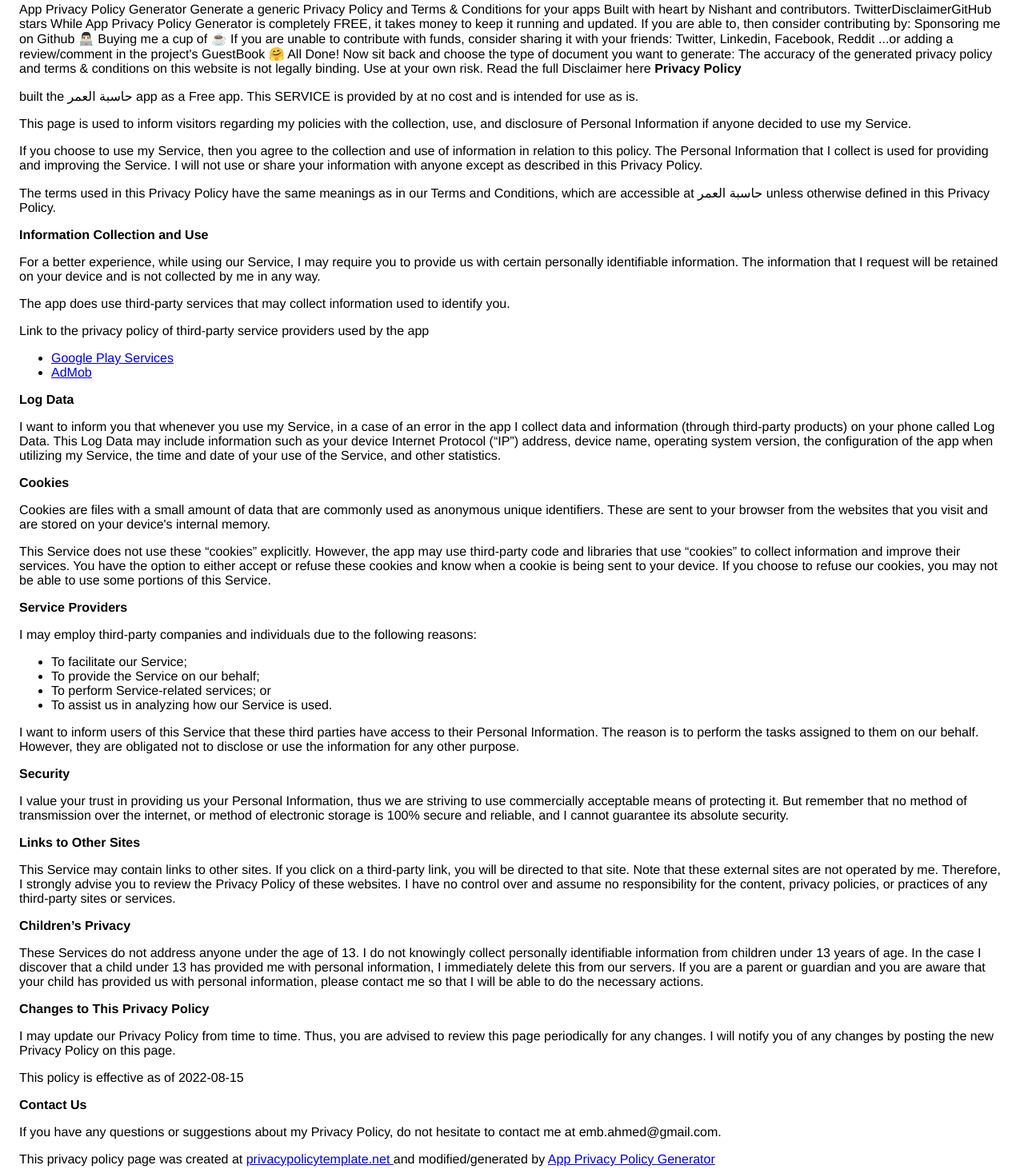
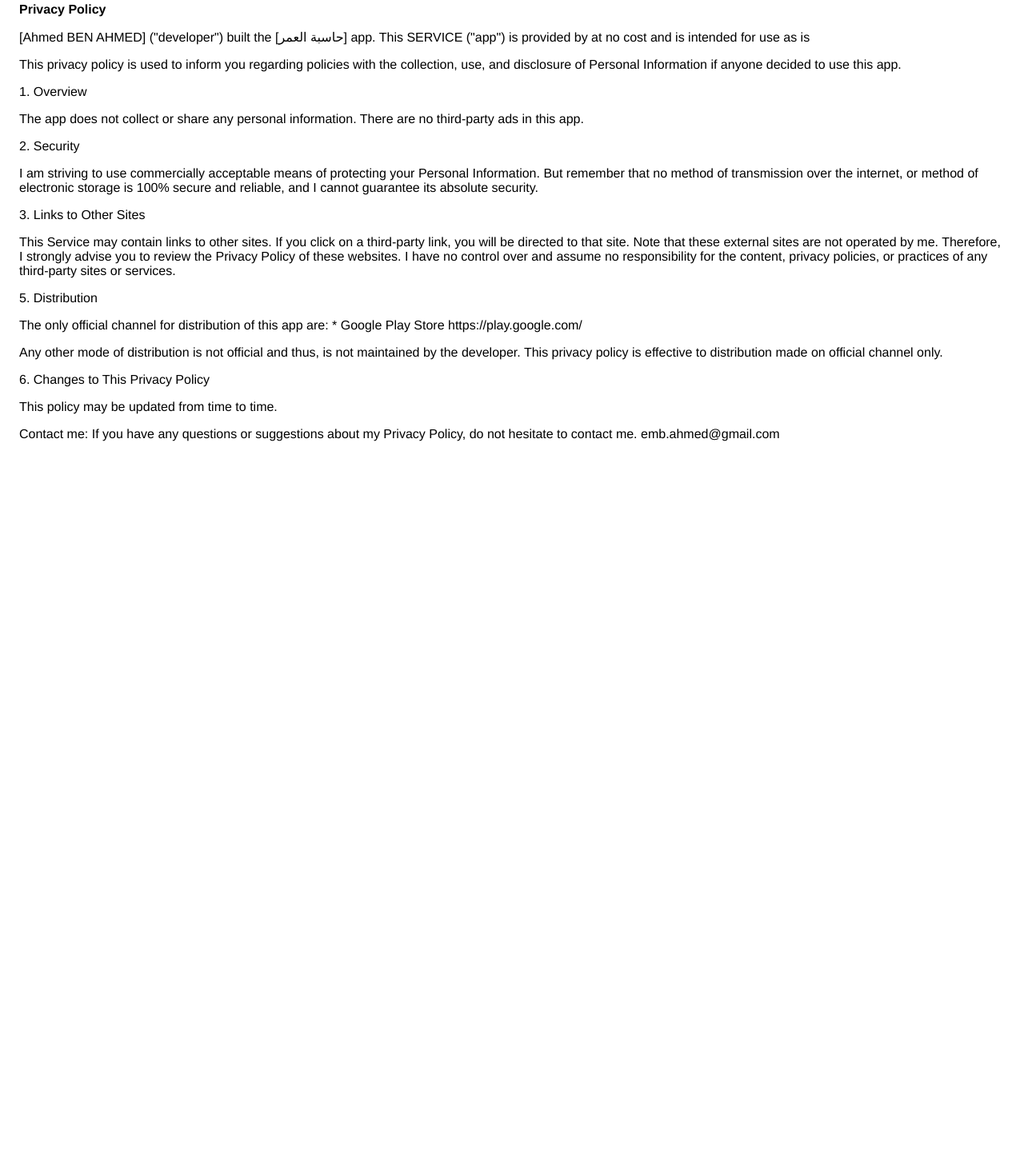
Before and after one commit to ahmedbenahmed/ahmedbenahmed.github.io, a plain HTML site: page index.html in a window 1280 px wide. Shown: the part 21-1483 px from the top of the page at 80% size. After the commit the page ends 800 px from the top, so only its background shows below. Drawn offline with Linux system fonts and the light colour scheme.

Commit message:
Update index.html

```diff
--- a/index.html
+++ b/index.html
@@ -1,28 +1,4 @@
-App Privacy Policy Generator
-Generate a generic Privacy Policy and Terms & Conditions for your apps
-Built with heart by Nishant and contributors.
 
-TwitterDisclaimerGitHub stars
-
-
-While App Privacy Policy Generator is completely FREE, it takes money to keep it running and updated.
-If you are able to, then consider contributing by:
-
-Sponsoring me on Github 👨🏻‍💻
-Buying me a cup of ☕
-If you are unable to contribute with funds, consider sharing it with your friends: Twitter, Linkedin, Facebook, Reddit
-
-...or adding a review/comment in the project's GuestBook 🤗
-
-All Done!
-Now sit back and choose the type of document you want to generate:
-
-
-
-
-The accuracy of the generated privacy policy and terms & conditions on this website is not legally binding. Use at your own risk.
-
-Read the full Disclaimer here
 
 
 <!DOCTYPE html>
@@ -35,102 +11,68 @@
     </head>
     <body>
     <strong>Privacy Policy</strong> <p>
- built the حاسبة العمر app as
-a Free app. This SERVICE is provided by
- at no cost and is intended for use as
-is.
-</p> <p>
-This page is used to inform visitors regarding my
-policies with the collection, use, and disclosure of Personal
-Information if anyone decided to use my Service.
-</p> <p>
-If you choose to use my Service, then you agree to
-the collection and use of information in relation to this
-policy. The Personal Information that I collect is
-used for providing and improving the Service. I will not use or share your information with
-anyone except as described in this Privacy Policy.
-</p> <p>
-The terms used in this Privacy Policy have the same meanings
-as in our Terms and Conditions, which are accessible at
-حاسبة العمر unless otherwise defined in this Privacy Policy.
-</p> <p><strong>Information Collection and Use</strong></p> <p>
-For a better experience, while using our Service, I
-may require you to provide us with certain personally
-identifiable information. The information that
-I request will be retained on your device and is not collected by me in any way.
-</p> <div><p>
-The app does use third-party services that may collect
-information used to identify you.
-</p> <p>
-Link to the privacy policy of third-party service providers used
-by the app
-</p> <ul><li><a href="https://www.google.com/policies/privacy/" target="_blank" rel="noopener noreferrer">Google Play Services</a></li><li><a href="https://support.google.com/admob/answer/6128543?hl=en" target="_blank" rel="noopener noreferrer">AdMob</a></li><!----><!----><!----><!----><!----><!----><!----><!----><!----><!----><!----><!----><!----><!----><!----><!----><!----><!----><!----><!----><!----><!----><!----><!----><!----><!----></ul></div> <p><strong>Log Data</strong></p> <p>
-I want to inform you that whenever you
-use my Service, in a case of an error in the app
-I collect data and information (through third-party
-products) on your phone called Log Data. This Log Data may
-include information such as your device Internet Protocol
-(“IP”) address, device name, operating system version, the
-configuration of the app when utilizing my Service,
-the time and date of your use of the Service, and other
-statistics.
-</p> <p><strong>Cookies</strong></p> <p>
-Cookies are files with a small amount of data that are
-commonly used as anonymous unique identifiers. These are sent
-to your browser from the websites that you visit and are
-stored on your device's internal memory.
-</p> <p>
-This Service does not use these “cookies” explicitly. However,
-the app may use third-party code and libraries that use
-“cookies” to collect information and improve their services.
-You have the option to either accept or refuse these cookies
-and know when a cookie is being sent to your device. If you
-choose to refuse our cookies, you may not be able to use some
-portions of this Service.
-</p> <p><strong>Service Providers</strong></p> <p>
-I may employ third-party companies and
-individuals due to the following reasons:
-</p> <ul><li>To facilitate our Service;</li> <li>To provide the Service on our behalf;</li> <li>To perform Service-related services; or</li> <li>To assist us in analyzing how our Service is used.</li></ul> <p>
-I want to inform users of this Service
-that these third parties have access to their Personal
-Information. The reason is to perform the tasks assigned to
-them on our behalf. However, they are obligated not to
-disclose or use the information for any other purpose.
-</p> <p><strong>Security</strong></p> <p>
-I value your trust in providing us your
-Personal Information, thus we are striving to use commercially
-acceptable means of protecting it. But remember that no method
-of transmission over the internet, or method of electronic
-storage is 100% secure and reliable, and I cannot
-guarantee its absolute security.
-</p> <p><strong>Links to Other Sites</strong></p> <p>
-This Service may contain links to other sites. If you click on
-a third-party link, you will be directed to that site. Note
-that these external sites are not operated by me.
-Therefore, I strongly advise you to review the
-Privacy Policy of these websites. I have
-no control over and assume no responsibility for the content,
-privacy policies, or practices of any third-party sites or
-services.
-</p> <p><strong>Children’s Privacy</strong></p> <div><p>
-These Services do not address anyone under the age of 13.
-I do not knowingly collect personally
-identifiable information from children under 13 years of age. In the case
-I discover that a child under 13 has provided
-me with personal information, I immediately
-delete this from our servers. If you are a parent or guardian
-and you are aware that your child has provided us with
-personal information, please contact me so that
-I will be able to do the necessary actions.
-</p></div> <!----> <p><strong>Changes to This Privacy Policy</strong></p> <p>
-I may update our Privacy Policy from
-time to time. Thus, you are advised to review this page
-periodically for any changes. I will
-notify you of any changes by posting the new Privacy Policy on
-this page.
-</p> <p>This policy is effective as of 2022-08-15</p> <p><strong>Contact Us</strong></p> <p>
-If you have any questions or suggestions about my
-Privacy Policy, do not hesitate to contact me at emb.ahmed@gmail.com.
-</p> <p>This privacy policy page was created at <a href="https://privacypolicytemplate.net" target="_blank" rel="noopener noreferrer">privacypolicytemplate.net </a>and modified/generated by <a href="https://app-privacy-policy-generator.nisrulz.com/" target="_blank" rel="noopener noreferrer">App Privacy Policy Generator</a></p>
-    </body>
+
+[Ahmed BEN AHMED] ("developer") built the [حاسبة العمر] app. This SERVICE ("app") is provided
+by at no cost and is intended for use as is
+<p>
+
+This privacy policy is used to inform you regarding policies with the collection, use, and
+disclosure of Personal Information if anyone decided to use this app.
+</p>
+<p>
+1. Overview
+</p>
+<p>
+The app does not collect or share any personal information. There are no third-party
+ads in this app.
+</p>
+
+<p>
+2. Security
+</p><p>
+I am striving to use commercially acceptable means of protecting your Personal
+Information. But remember that no method of transmission over the internet, or method of
+electronic storage is 100% secure and reliable, and I cannot guarantee its absolute
+security.
+</p>
+
+<p>
+3. Links to Other Sites
+</p>
+<p>
+This Service may contain links to other sites. If you click on a third-party link, you
+will be directed to that site. Note that these external sites are not operated by me.
+Therefore, I strongly advise you to review the Privacy Policy of these websites. I have
+no control over and assume no responsibility for the content, privacy policies, or
+practices of any third-party sites or services.
+
+</p>
+
+<p>
+5. Distribution
+</p>
+<p>
+The only official channel for distribution of this app are:
+* Google Play Store                https://play.google.com/
+</p>
+<p>
+Any other mode of distribution is not official and thus, is not maintained by the developer.
+This privacy policy is effective to distribution made on official channel only.
+</p>
+<p>
+6. Changes to This Privacy Policy
+</p>
+<p>
+This policy may be updated from time to time.
+</p>
+<p>
+Contact me:
+
+If you have any questions or suggestions about my Privacy Policy, do not hesitate to
+contact me.
+
+emb.ahmed@gmail.com
+
+</p>
+</body
     </html>
```
